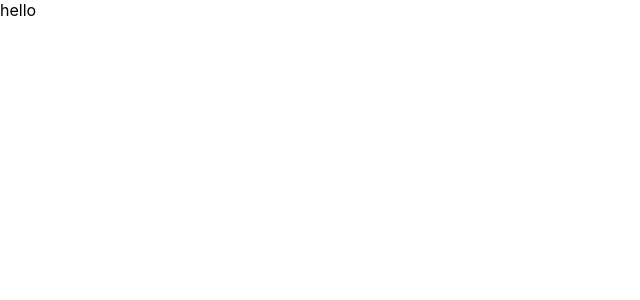
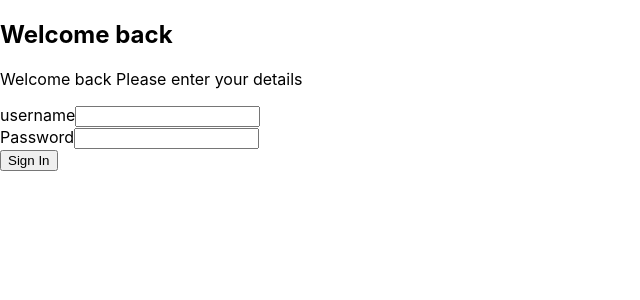
Before and after one commit to TimmyChan99/next.js-test, a Next.js app: page / in a window 1280 px wide. Shown: the top 300 px of the page, without its empty margins (0-640 px from the left). Built offline with nearby package versions, Linux system fonts and the light colour scheme.

Commit message:
Create th sign in form

```diff
--- a/pages/index.js
+++ b/pages/index.js
@@ -1,5 +1,31 @@
+import { useState } from "react";
+
 export default function Home() {
+  const [data, setData] = useState({ username: '', password: '' });
+  const handleChanges = (e) => {
+    setData({ ...data, [e.target.name]: e.target.value });
+    console.log(data);
+  };
+
   return (
-    <div> hello </div>
+    <section>
+      <h1>Welcome back</h1>
+      <p>Welcome back Please enter your details</p>
+      <form>
+        <div>
+          <label htmlFor="username">username</label>
+          <input
+          onChange={handleChanges}
+          type="text" id="username" name="username" value={data.username} />
+        </div>
+        <div>
+          <label htmlFor="password">Password</label>
+          <input
+          onChange={handleChanges}
+          type="password" id="password" name="password" value={data.password} />
+        </div>
+        <button type="submit">Sign In</button>
+      </form>
+    </section>
   )
 }
--- a/styles/globals.css
+++ b/styles/globals.css
@@ -14,13 +14,3 @@ a {
 * {
   box-sizing: border-box;
 }
-
-@media (prefers-color-scheme: dark) {
-  html {
-    color-scheme: dark;
-  }
-  body {
-    color: white;
-    background: black;
-  }
-}
```
